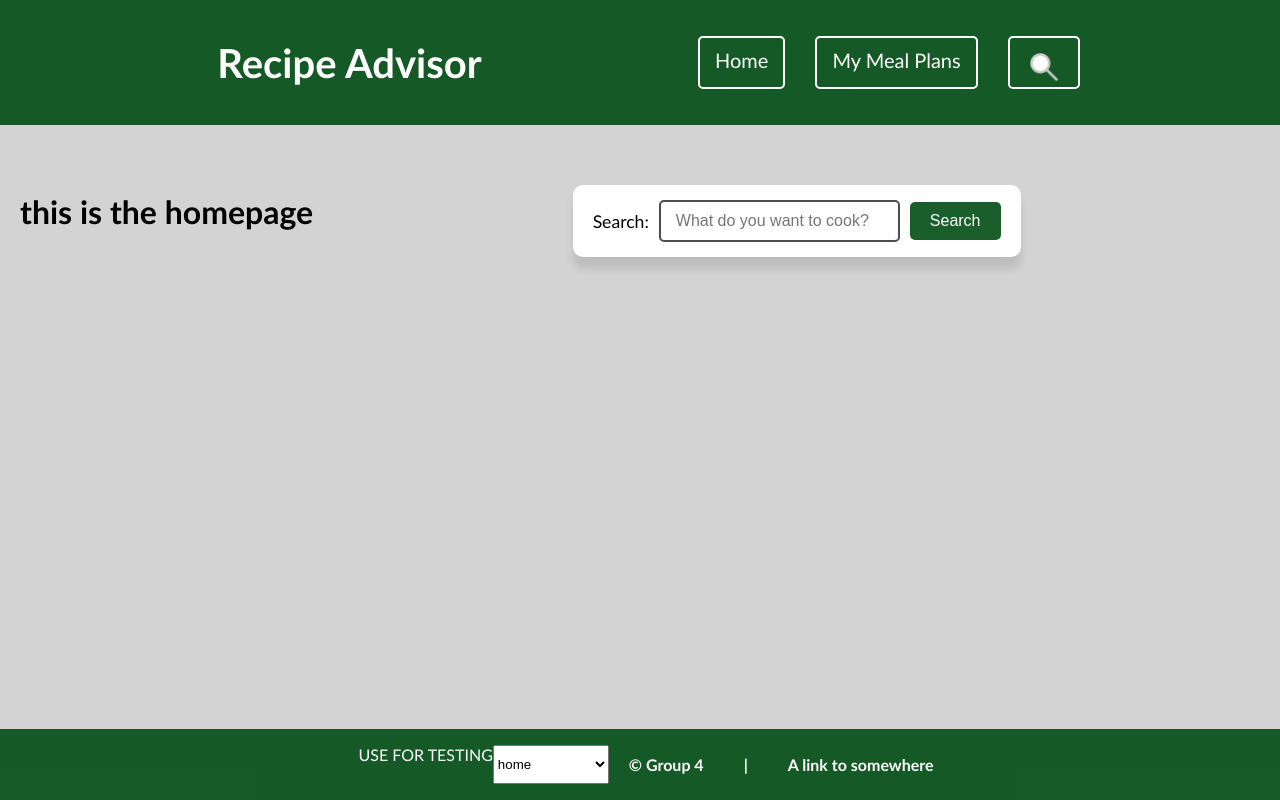
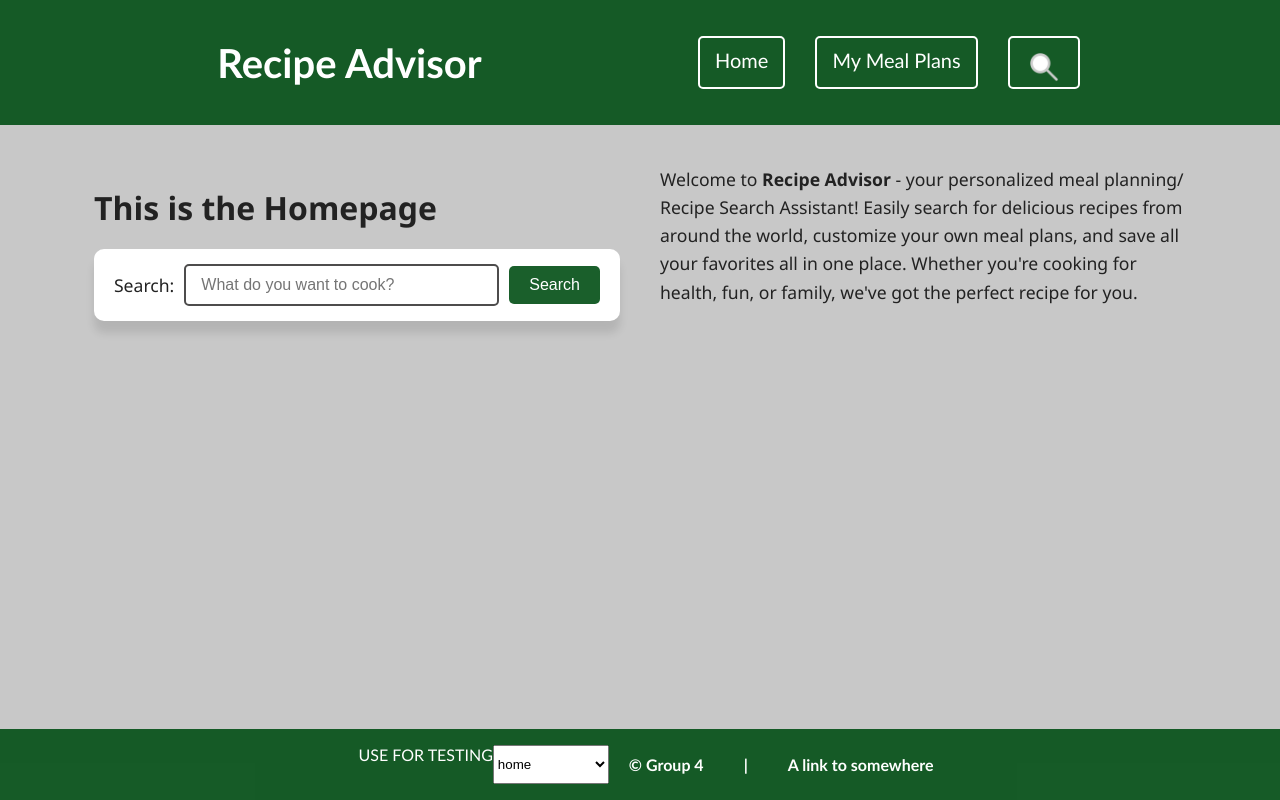
Before and after one commit to ctoothaker1/3344-group-project-4-20, a React (Vite) app in the folder 3344-group-project/: page / in a window 1280 px wide. Shown: the top 800 px of the page. Built offline with nearby package versions, Linux system fonts and the light colour scheme.

Commit message:
UpdatedHome.css/jsx

```diff
--- /dev/null
+++ b/3344-group-project/src/Pages/Home/Home.css
@@ -0,0 +1,62 @@
+.homepage {
+    width: 100%;
+    background-color: rgba(0, 0, 0, 0.05);
+}
+
+.homepage-content {
+    max-width: 1100px;
+    margin: 0 auto;
+    padding: 40px 20px;
+    color: #222;
+    font-family: 'Segoe UI', sans-serif;
+}
+
+.homepage-row {
+    display: flex;
+    align-items: flex-start;
+    justify-content: space-between;
+    gap: 40px;
+    flex-wrap: wrap;
+}
+
+.homepage-left {
+    flex: 1;
+    min-width: 300px;
+}
+
+.homepage-right {
+    flex: 1;
+    min-width: 300px;
+}
+
+.homepage-title {
+    margin-bottom: 20px;
+    font-size: 2rem;
+    font-weight: 700;
+}
+
+.homepage-description {
+    font-size: 1.1rem;
+    max-width: 600px;
+    line-height: 1.6;
+    margin: 0;
+}
+
+@media (max-width: 768px) {
+    .homepage-content {
+        padding: 30px 15px;
+    }
+
+    .homepage-row {
+        flex-direction: column;
+        align-items: flex-start;
+    }
+
+    .homepage-title {
+        font-size: 1.5rem;
+    }
+
+    .homepage-description {
+        font-size: 1rem;
+    }
+}
--- a/3344-group-project/src/Pages/Home/Home.jsx
+++ b/3344-group-project/src/Pages/Home/Home.jsx
@@ -1,10 +1,11 @@
 // this file returns the home page
 // contains routing functionality for search
 import React from 'react';
-import { useNavigate } from 'react-router-dom'
+import { useNavigate } from 'react-router-dom';
 // import siteLogo from '/siteLogo.svg'  -- we should make a logo
 // import './App.css'
-import Search from '../../components/Search/Search'
+import Search from '../../components/Search/Search';
+import './Home.css';
 
 function Home() {
 
@@ -15,30 +16,36 @@ function Home() {
       // redirect to standalone search page
       navigate(`/search/${searchQuery}`);
     }
-  }
+  };
 
   return ( // HOME PAGE LAYOUT
     <>
-        <main style={{ padding: "40px 20px", display: "block" }}>
-          <div style={{
-            display: "flex",
-            alignItems: "center",
-            gap: "20px",
-            flexWrap: "wrap"
-          }}>
-
-          <h1>this is the homepage</h1>
-          <Search onSearchSubmit={handleSearchSubmit}/> {/* search component*/}
+        <main className="homepage">
+          <div className="homepage-content">
+            <div className="homepage-row">
+              <div className="homepage-left">
+                <h1 className="homepage-title">This is the Homepage</h1>
+                <Search onSearchSubmit={handleSearchSubmit}/> {/* search component*/}
+              </div>
+              <div className="homepage-right">
+                <p className="homepage-description">
+                  Welcome to <strong>Recipe Advisor</strong> - your personalized meal planning/ Recipe Search Assistant!
+                  Easily search for delicious recipes from around  the world, customize your own meal plans, and save
+                  all your favorites all in one place. Whether you're cooking for health, fun, or family, we've got the
+                  perfect recipe for you.
+                </p>
+              </div>
+            </div>
+          </div>
           {/* Brief paragraph about our site? */}
           {/* Featured Recipes (breakfasts??)*/}
           {/* Featured Recipes (lunches??)*/}
           {/* Featured Recipes (dinners??)*/}
           {/* Featured Recipes (random??)*/}
           {/* Component for new users: EX button to create your first meal plan, and a button to search*/}
-          </div>
         </main>
     </>
-  )
+  );
 }
 
 export default Home
--- a/3344-group-project/src/index.css
+++ b/3344-group-project/src/index.css
@@ -14,8 +14,10 @@ main{
 
 }
 /* increase font size for phone screens*/
-@media screen and (max-width: 375px){
-  body{
-    /* font-size: 1.3em; */
+/*@media screen and (max-width: 375px) {
+  body {
+
   }
 }
+
+/* font-size: 1.3em; */
```
